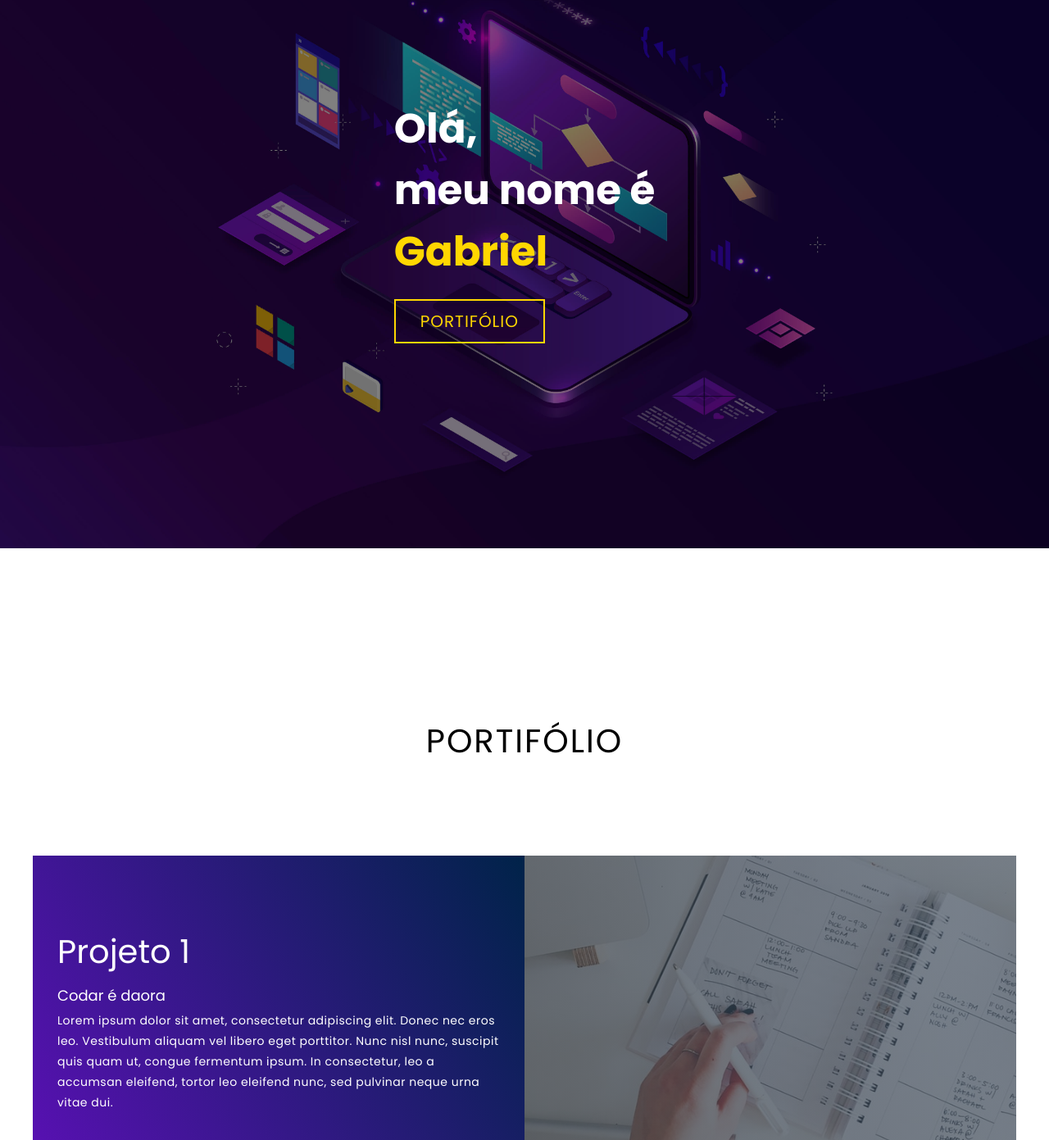
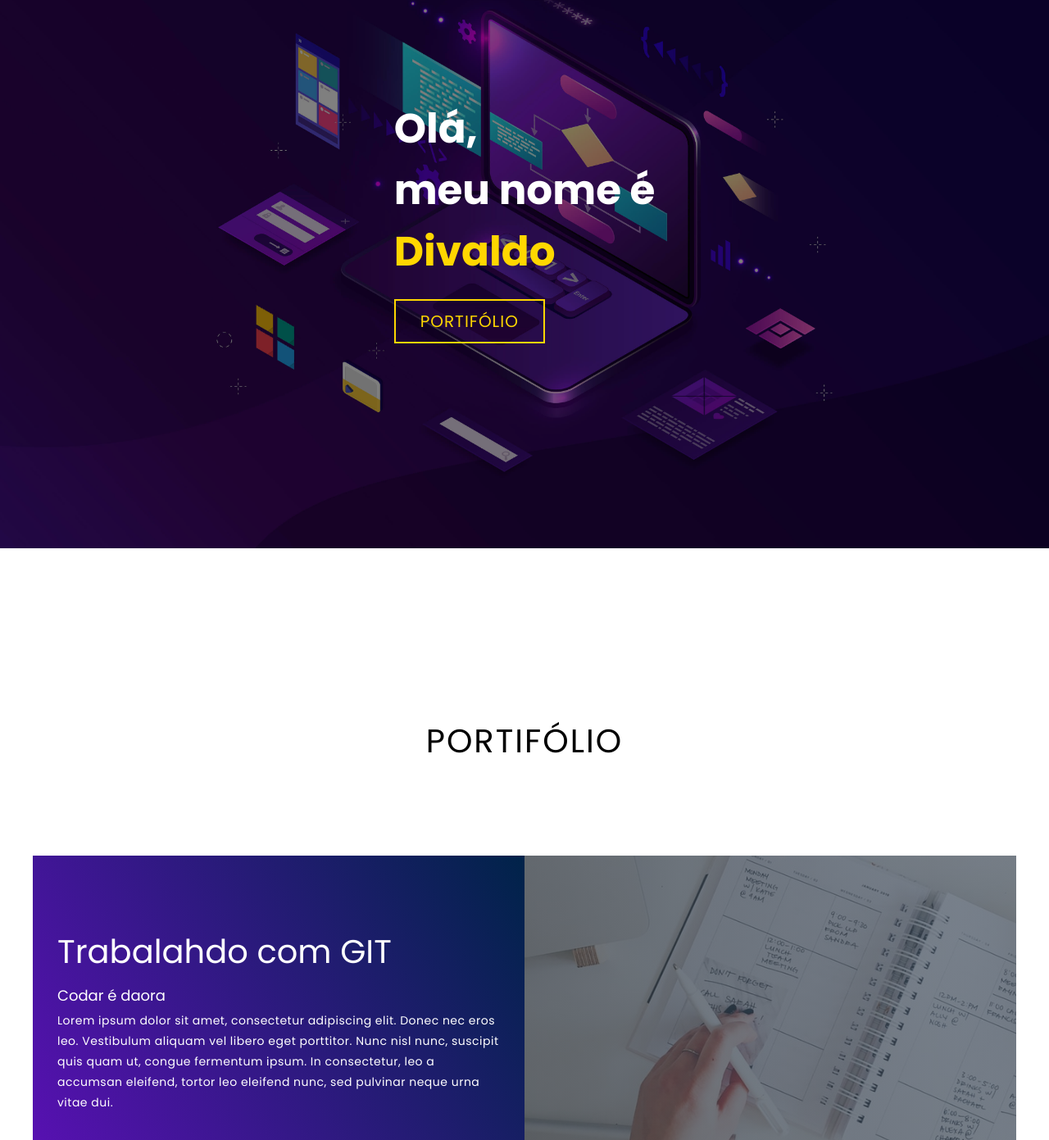
Before and after one commit to divaldocb/portifolio-divaldo, a plain HTML site: page index.html in a window 1280 px wide. Shown: the part 131-1522 px from the top of the page at 82% size. Drawn offline with Linux system fonts and the light colour scheme.

```diff
--- a/index.html
+++ b/index.html
@@ -14,7 +14,7 @@
             <div>
                 <h1>Olá,<span></span></h1>
                 <h1>meu nome é<span></span></h1>
-                <h1>Gabriel<span></span></h1>
+                <h1>Divaldo<span></span></h1>
                 <a href="#portfolio" type="button" class="cta">Portifólio</a>
             </div>
         </div>
@@ -28,7 +28,7 @@
             <div class="all-projects">
                 <div class="project-item">
                     <div class="project-info">
-                        <h1>Projeto 1</h1>
+                        <h1>Trabalahdo com GIT</h1>
                         <h2>Codar é daora</h2>
                         <p>Lorem ipsum dolor sit amet, consectetur adipiscing elit. Donec nec eros leo. Vestibulum
                             aliquam vel libero eget porttitor. Nunc nisl nunc, suscipit quis quam ut, congue fermentum
```
